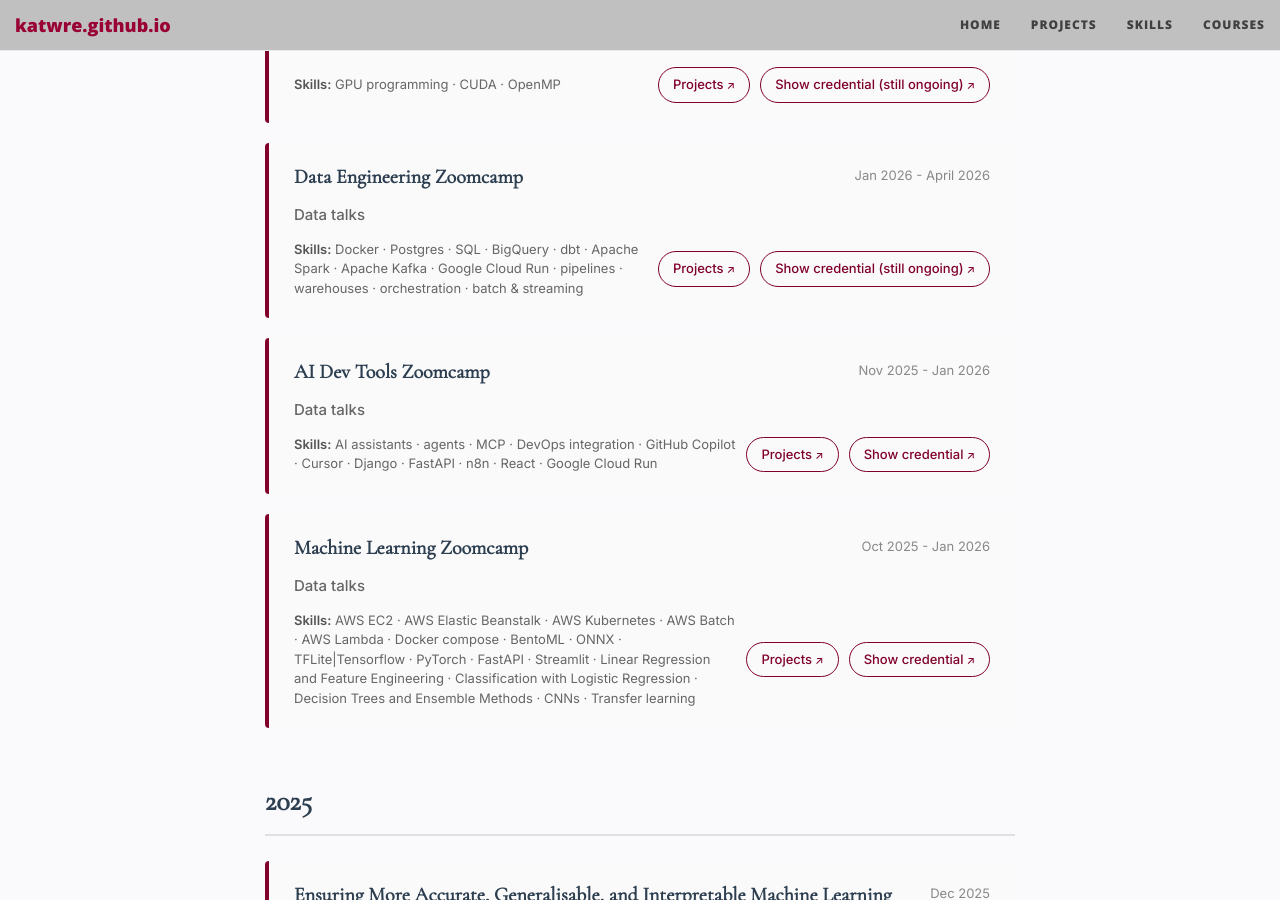
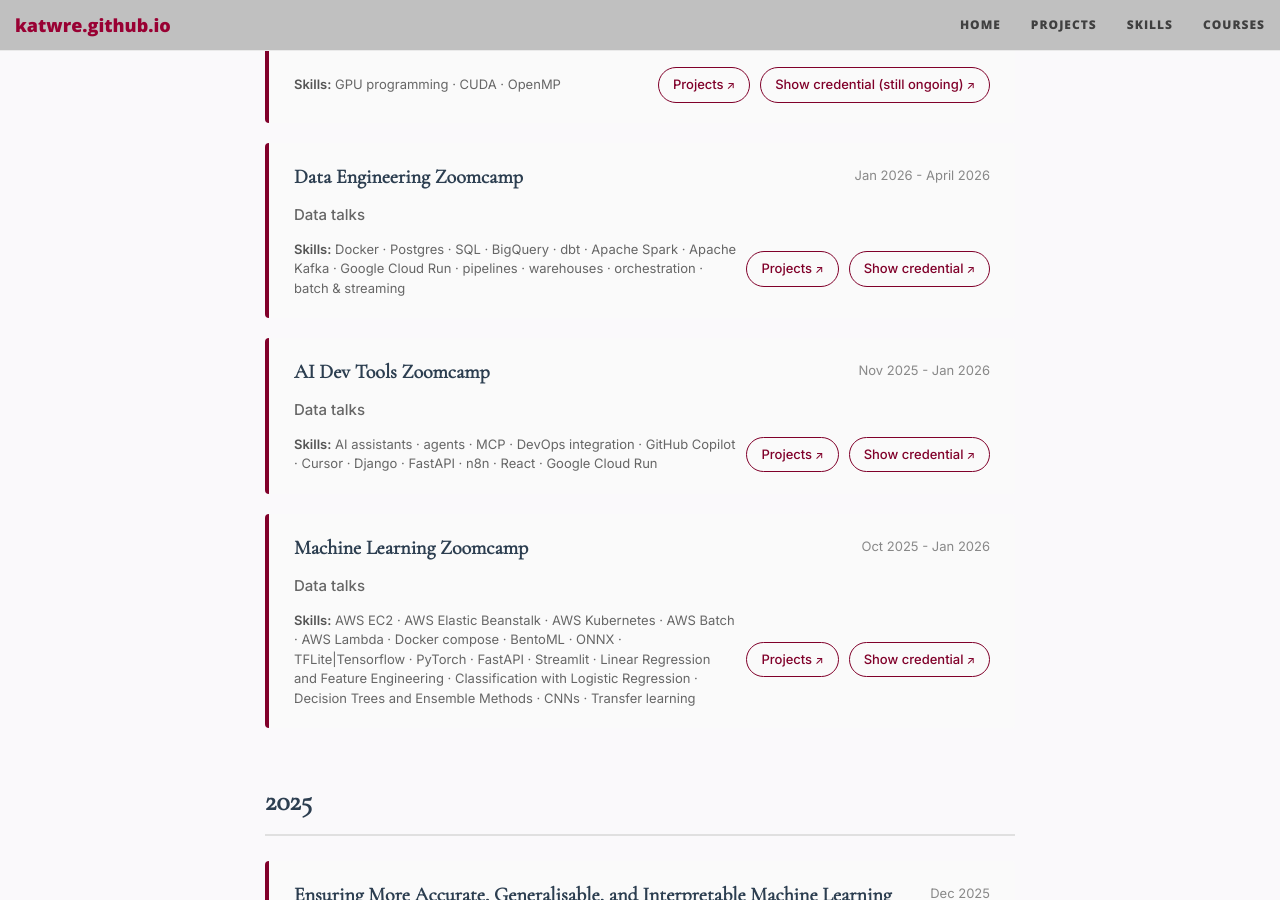
Before and after one commit to katwre/katwre.github.io, a Jekyll site: the page built from courses.md, in a window 1280 px wide and 900 px high, scrolled down 455 px. Built offline with Jekyll 4.4.1, drawn with Linux system fonts in a browser that asks for light colours; nearby versions of some CDN libraries; a style sheet for code colours, icons or effects is not loaded.

Commit message:
Data eng. course completed

```diff
--- a/courses.md
+++ b/courses.md
@@ -189,7 +189,7 @@ Advanced Deep Learning (UCL x DeepMind) — VAEs, flows, generative models -->
     <div class="course-skills"><strong>Skills:</strong> Docker · Postgres · SQL · BigQuery · dbt · Apache Spark · Apache Kafka · Google Cloud Run · pipelines · warehouses · orchestration · batch & streaming
     </div>
     <a href="https://github.com/katwre/katwre/tree/main?tab=readme-ov-file#data-engineering" class="credential-button">Projects</a>
-    <a href="https://katwre.github.io/certificates/data_engineering_data_talks_zoomcap_certificate2026.pdf" class="credential-button">Show credential (still ongoing)</a>
+    <a href="https://katwre.github.io/certificates/data_engineering_data_talks_zoomcap_certificate2026.pdf" class="credential-button">Show credential</a>
   </div>
 </div>
 
```
